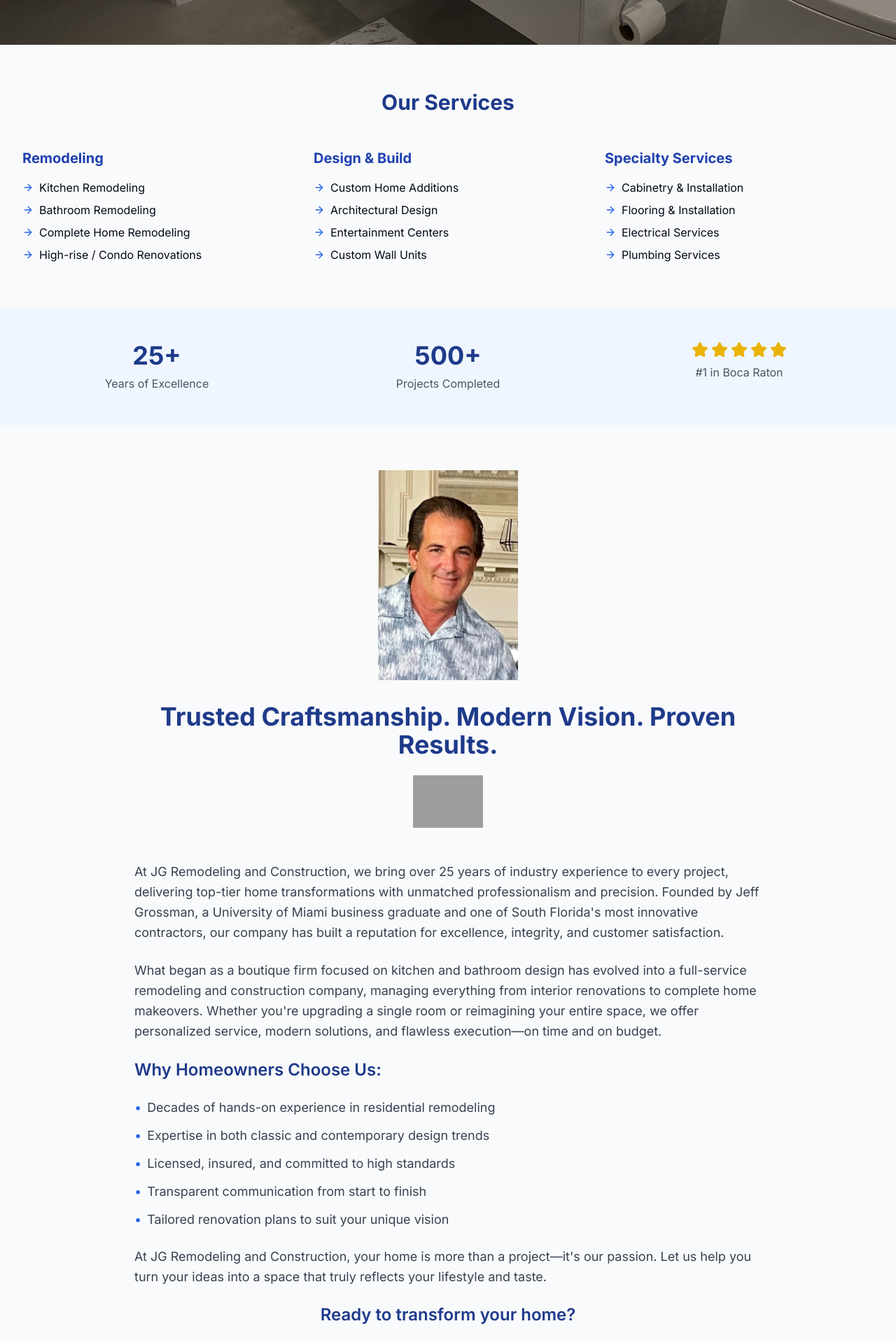
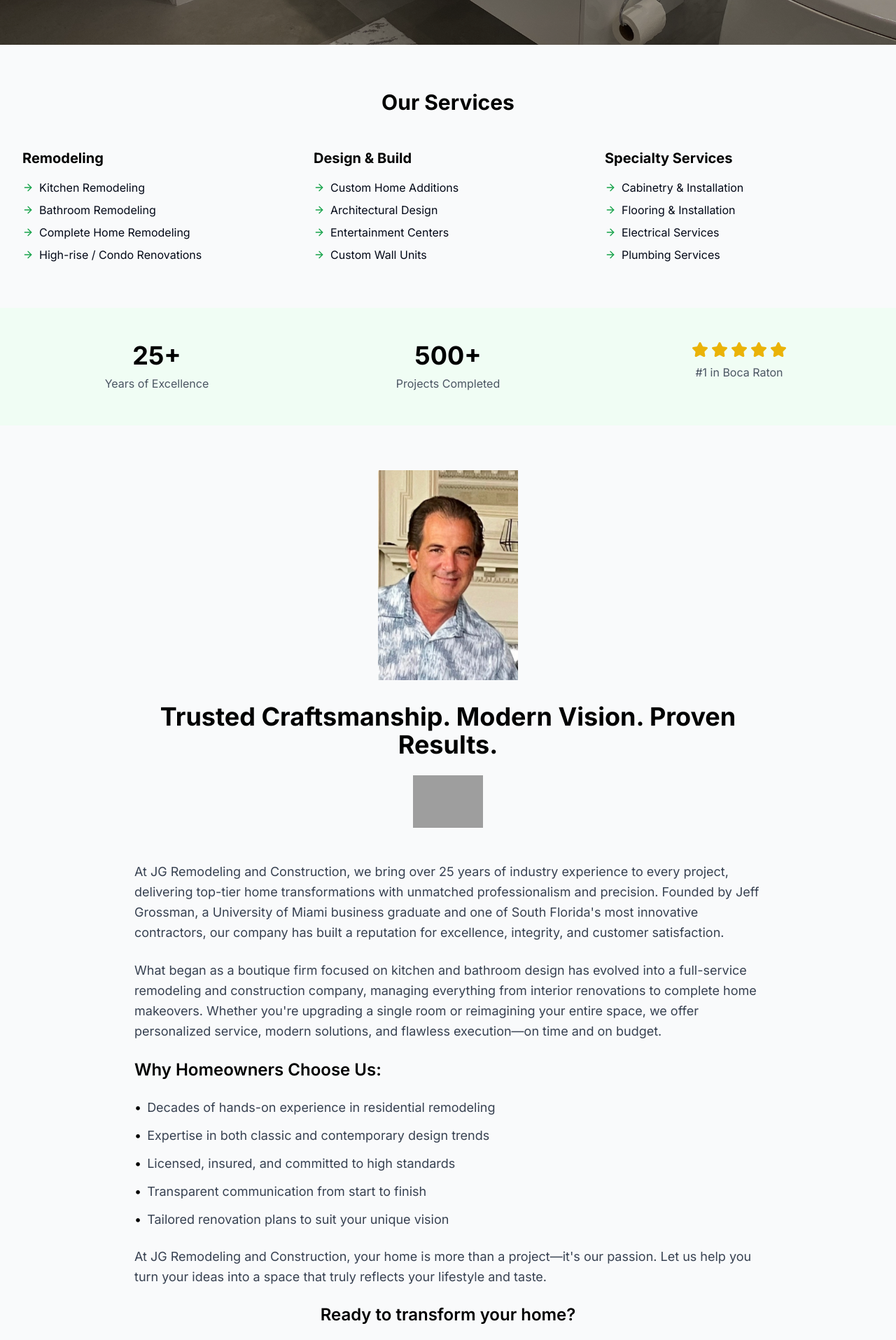
Before and after one commit to Poseyv12/jgremodeling, a Next.js app: page / in a window 1280 px wide. Shown: the part 800-2715 px from the top of the page at 70% size. Built offline with nearby package versions, Linux system fonts and the light colour scheme; grey boxes are pictures that could not be loaded.

Commit message:
color update home

```diff
--- a/components/about-section.tsx
+++ b/components/about-section.tsx
@@ -16,7 +16,7 @@
               />
             </div>
 
-            <h2 className="text-4xl font-bold text-blue-900 mb-6">
+            <h2 className="text-4xl font-bold text-black mb-6">
               Trusted Craftsmanship. Modern Vision. Proven Results.
             </h2>
             <div className="flex flex-wrap justify-center gap-4 mb-8">
@@ -40,26 +40,26 @@
             </p>
 
             <div className="mt-12">
-              <h3 className="text-2xl font-semibold text-blue-900 mb-6">Why Homeowners Choose Us:</h3>
+              <h3 className="text-2xl font-semibold text-black mb-6">Why Homeowners Choose Us:</h3>
               <ul className="space-y-3 text-lg">
                 <li className="flex items-start">
-                  <span className="text-blue-600 mr-2">•</span>
+                  <span className="text-black mr-2">•</span>
                   Decades of hands-on experience in residential remodeling
                 </li>
                 <li className="flex items-start">
-                  <span className="text-blue-600 mr-2">•</span>
+                  <span className="text-black mr-2">•</span>
                   Expertise in both classic and contemporary design trends
                 </li>
                 <li className="flex items-start">
-                  <span className="text-blue-600 mr-2">•</span>
+                  <span className="text-black mr-2">•</span>
                   Licensed, insured, and committed to high standards
                 </li>
                 <li className="flex items-start">
-                  <span className="text-blue-600 mr-2">•</span>
+                  <span className="text-black mr-2">•</span>
                   Transparent communication from start to finish
                 </li>
                 <li className="flex items-start">
-                  <span className="text-blue-600 mr-2">•</span>
+                  <span className="text-black mr-2">•</span>
                   Tailored renovation plans to suit your unique vision
                 </li>
               </ul>
@@ -70,7 +70,7 @@
             </p>
 
             <div className="mt-12 text-center">
-              <h3 className="text-2xl font-semibold text-blue-900 mb-4">Ready to transform your home?</h3>
+              <h3 className="text-2xl font-semibold text-black mb-4">Ready to transform your home?</h3>
               <p className="text-lg text-gray-700">
                 Contact us today for a free consultation and discover the JG difference.
               </p>
--- a/components/awards-section.tsx
+++ b/components/awards-section.tsx
@@ -2,15 +2,15 @@
 
 export function AwardsSection() {
   return (
-    <section className="py-12 bg-blue-50">
+    <section className="py-12 bg-green-50">
       <div className="container mx-auto px-4 md:px-8">
         <div className="grid md:grid-cols-3 gap-8">
           <div className="text-center">
-            <div className="text-4xl font-bold text-blue-900 mb-2">25+</div>
+            <div className="text-4xl font-bold text-black mb-2">25+</div>
             <div className="text-gray-600">Years of Excellence</div>
           </div>
           <div className="text-center">
-            <div className="text-4xl font-bold text-blue-900 mb-2">500+</div>
+            <div className="text-4xl font-bold text-black mb-2">500+</div>
             <div className="text-gray-600">Projects Completed</div>
           </div>
           <div className="text-center">
--- a/components/services-section.tsx
+++ b/components/services-section.tsx
@@ -4,67 +4,67 @@
   return (
     <section className="py-16 bg-gray-50">
       <div className="container mx-auto px-4 md:px-8">
-        <h2 className="text-3xl font-bold text-blue-900 text-center mb-12">Our Services</h2>
+        <h2 className="text-3xl font-bold text-black text-center mb-12">Our Services</h2>
         <div className="grid md:grid-cols-3 gap-8">
           <div>
-            <h3 className="text-xl font-bold text-blue-800 mb-4">Remodeling</h3>
+            <h3 className="text-xl font-bold text-black mb-4">Remodeling</h3>
             <ul className="space-y-2">
               <li className="flex items-center gap-2">
-                <ArrowRight className="h-4 w-4 text-blue-600 flex-shrink-0" />
+                <ArrowRight className="h-4 w-4 text-green-600 flex-shrink-0" />
                 <span>Kitchen Remodeling</span>
               </li>
               <li className="flex items-center gap-2">
-                <ArrowRight className="h-4 w-4 text-blue-600 flex-shrink-0" />
+                <ArrowRight className="h-4 w-4 text-green-600 flex-shrink-0" />
                 <span>Bathroom Remodeling</span>
               </li>
               <li className="flex items-center gap-2">
-                <ArrowRight className="h-4 w-4 text-blue-600 flex-shrink-0" />
+                <ArrowRight className="h-4 w-4 text-green-600 flex-shrink-0" />
                 <span>Complete Home Remodeling</span>
               </li>
               <li className="flex items-center gap-2">
-                <ArrowRight className="h-4 w-4 text-blue-600 flex-shrink-0" />
+                <ArrowRight className="h-4 w-4 text-green-600 flex-shrink-0" />
                 <span>High-rise / Condo Renovations</span>
               </li>
             </ul>
           </div>
           <div>
-            <h3 className="text-xl font-bold text-blue-800 mb-4">Design & Build</h3>
+            <h3 className="text-xl font-bold text-black mb-4">Design & Build</h3>
             <ul className="space-y-2">
               <li className="flex items-center gap-2">
-                <ArrowRight className="h-4 w-4 text-blue-600 flex-shrink-0" />
+                <ArrowRight className="h-4 w-4 text-green-600 flex-shrink-0" />
                 <span>Custom Home Additions</span>
               </li>
               <li className="flex items-center gap-2">
-                <ArrowRight className="h-4 w-4 text-blue-600 flex-shrink-0" />
+                <ArrowRight className="h-4 w-4 text-green-600 flex-shrink-0" />
                 <span>Architectural Design</span>
               </li>
               <li className="flex items-center gap-2">
-                <ArrowRight className="h-4 w-4 text-blue-600 flex-shrink-0" />
+                <ArrowRight className="h-4 w-4 text-green-600 flex-shrink-0" />
                 <span>Entertainment Centers</span>
               </li>
               <li className="flex items-center gap-2">
-                <ArrowRight className="h-4 w-4 text-blue-600 flex-shrink-0" />
+                <ArrowRight className="h-4 w-4 text-green-600 flex-shrink-0" />
                 <span>Custom Wall Units</span>
               </li>
             </ul>
           </div>
           <div>
-            <h3 className="text-xl font-bold text-blue-800 mb-4">Specialty Services</h3>
+            <h3 className="text-xl font-bold text-black mb-4">Specialty Services</h3>
             <ul className="space-y-2">
               <li className="flex items-center gap-2">
-                <ArrowRight className="h-4 w-4 text-blue-600 flex-shrink-0" />
+                <ArrowRight className="h-4 w-4 text-green-600 flex-shrink-0" />
                 <span>Cabinetry & Installation</span>
               </li>
               <li className="flex items-center gap-2">
-                <ArrowRight className="h-4 w-4 text-blue-600 flex-shrink-0" />
+                <ArrowRight className="h-4 w-4 text-green-600 flex-shrink-0" />
                 <span>Flooring & Installation</span>
               </li>
               <li className="flex items-center gap-2">
-                <ArrowRight className="h-4 w-4 text-blue-600 flex-shrink-0" />
+                <ArrowRight className="h-4 w-4 text-green-600 flex-shrink-0" />
                 <span>Electrical Services</span>
               </li>
               <li className="flex items-center gap-2">
-                <ArrowRight className="h-4 w-4 text-blue-600 flex-shrink-0" />
+                <ArrowRight className="h-4 w-4 text-green-600 flex-shrink-0" />
                 <span>Plumbing Services</span>
               </li>
             </ul>
```
